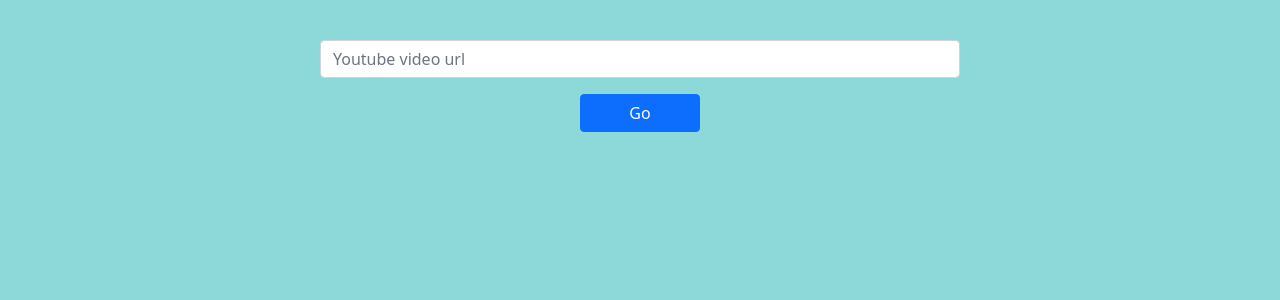
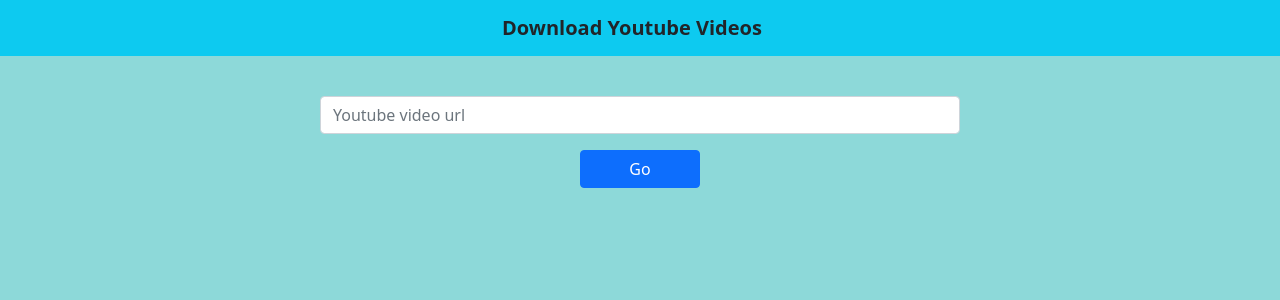
Before and after one commit to sanjeevkr04/Youtube-video-downloader, a Flask app: page / in a window 1280 px wide. Shown: the top 300 px of the page. Run offline with Flask 2, Linux system fonts and the light colour scheme.

Commit message:
added header

```diff
--- a/templates/home.html
+++ b/templates/home.html
@@ -1,6 +1,11 @@
 {% extends 'base.html' %}
 {% block title %}{{(yt.title or 'Download youtube videos')}}{% endblock title %}
 {% block main_content %}
+<nav class="navbar navbar-info bg-info">
+  <div class="container-fluid justify-content-center">
+    <a class="navbar-brand fw-bold text-dark" href="#">Download Youtube Videos</a>
+  </div>
+</nav>
 <div class="d-flex flex-column align-items-center text-center mt-4">
   <form class="col-10 col-sm-8 col-md-6 mb-5">
     <div class="my-3">
```
